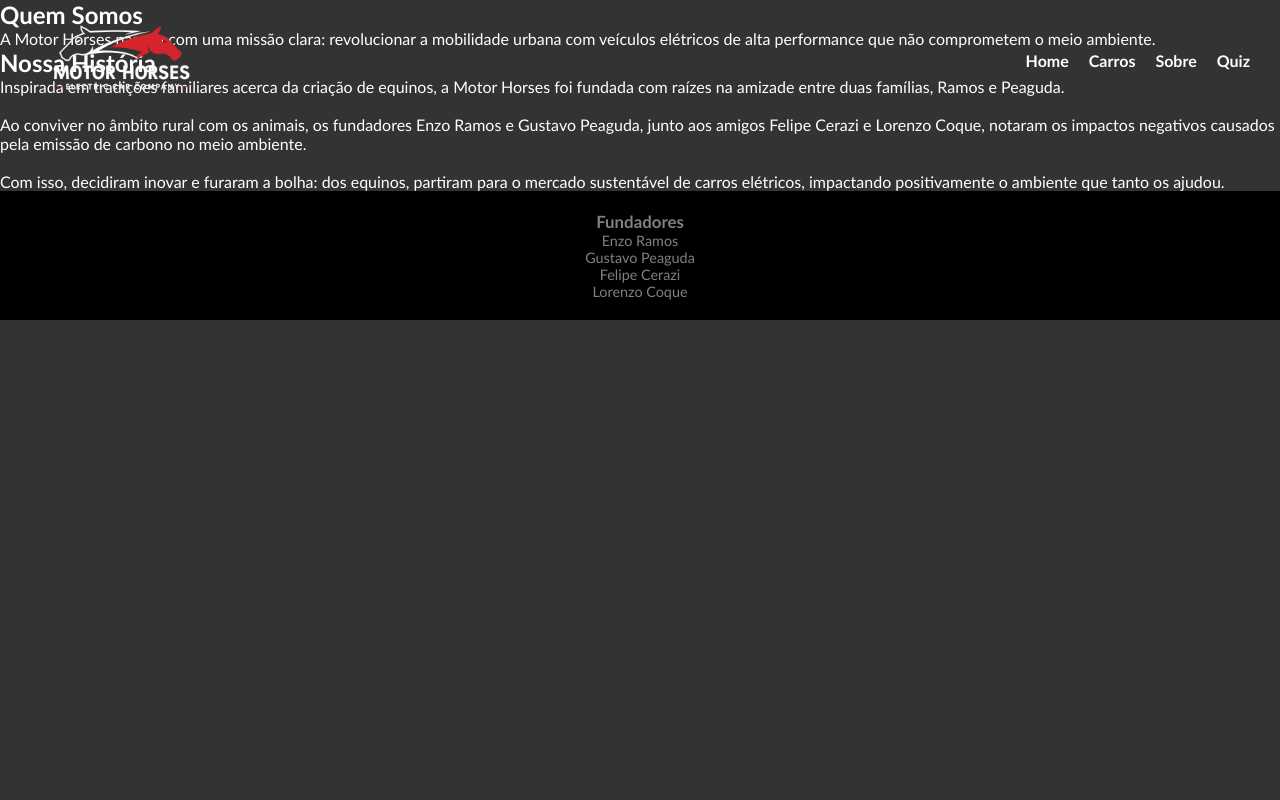
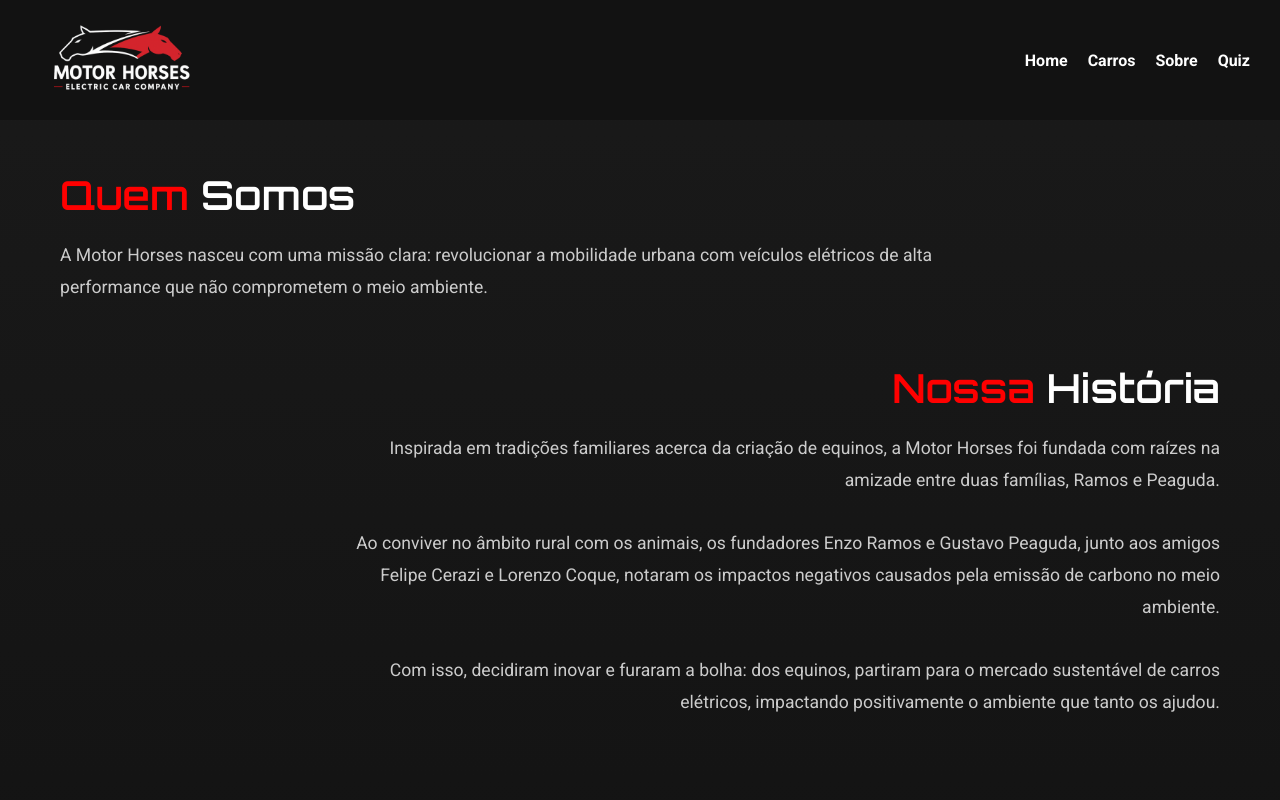
Before and after one commit to EnzoRamos0108/cp2, a plain HTML site: page pages/sobre.html in a window 1280 px wide. Shown: the top 800 px of the page. Drawn offline with Linux system fonts and the light colour scheme.

Commit message:
criando o css da página sobre

```diff
--- a/src/css/estilo.css
+++ b/src/css/estilo.css
@@ -287,3 +287,80 @@
 #corpo-carros footer {
   background-color: #1a1a1a;
 }
+
+/* PAGINA SOBRE  */
+
+#sobre-page {
+  background: linear-gradient(to bottom, #1a1a1a, #121212);
+  font-family: 'Roboto', sans-serif;
+  color: white;
+  padding-top: 130px;
+}
+
+.sobre-header {
+  background-color: #121212;
+}
+
+.sobre-container {
+  padding: 40px 60px;
+}
+
+.sobre-container section {
+  margin-bottom: 60px;
+  max-width: 900px;
+}
+
+.sobre-container h2 {
+  font-family: 'Orbitron', sans-serif;
+  font-size: 2.5em;
+  font-weight: 700;
+  margin-bottom: 20px;
+}
+
+.textoVermelho {
+  color: red;
+}
+
+.sobre-container p {
+  font-size: 1.1em;
+  line-height: 1.8;
+  color: #cccccc;
+}
+
+.quem-somos {
+  text-align: left;
+}
+
+.nossa-historia {
+  text-align: right;
+  margin-left: auto;
+}
+
+.footer-sobre {
+  background-color: #121212;
+  text-align: center;
+  padding: 60px 20px;
+}
+
+.footer-sobre h3 {
+  font-family: 'Orbitron', sans-serif;
+  font-size: 1.8em;
+  margin-bottom: 40px;
+}
+
+.fundadores {
+  display: flex;
+  justify-content: center;
+  flex-wrap: wrap;
+  gap: 30px;
+}
+
+.fundador {
+  text-align: center;
+}
+
+.fundador p {
+  margin-top: 10px;
+  font-weight: bold;
+  color: white;
+}
```
